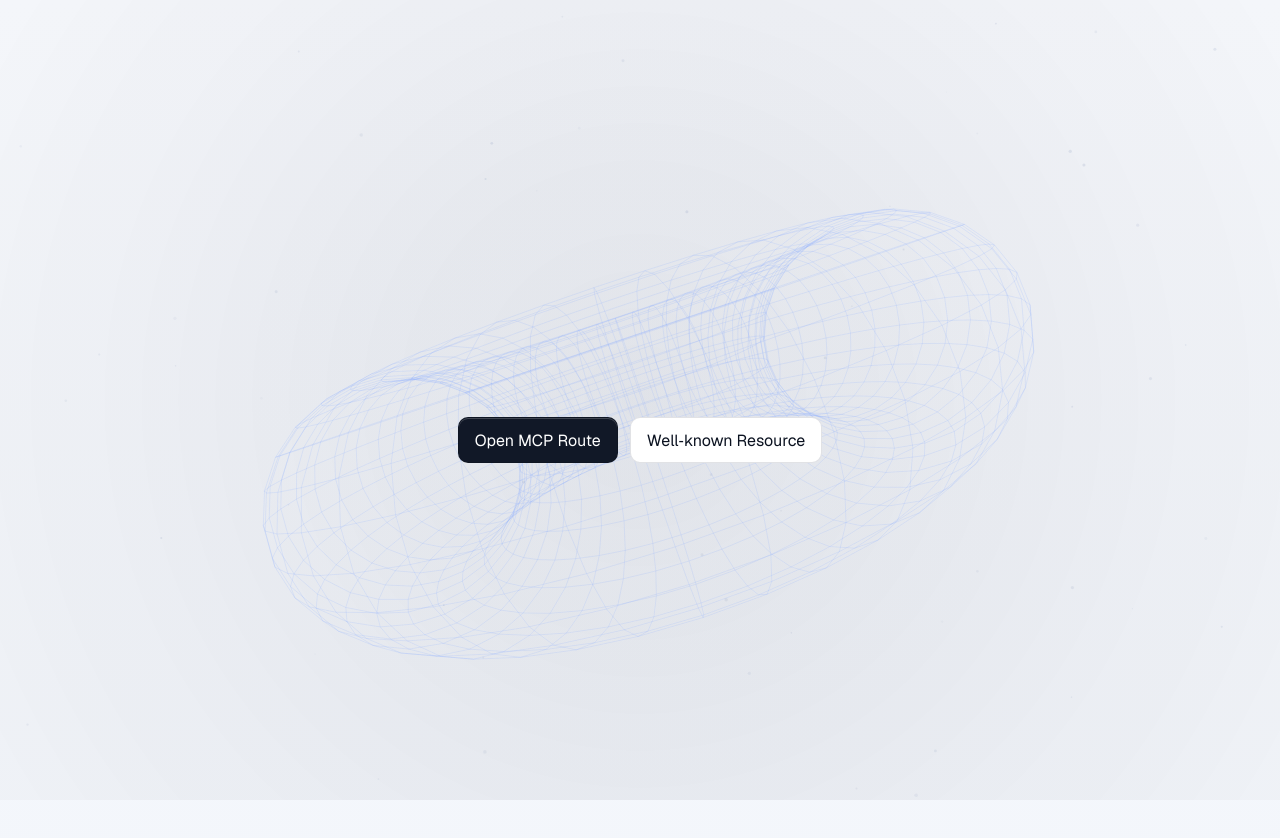
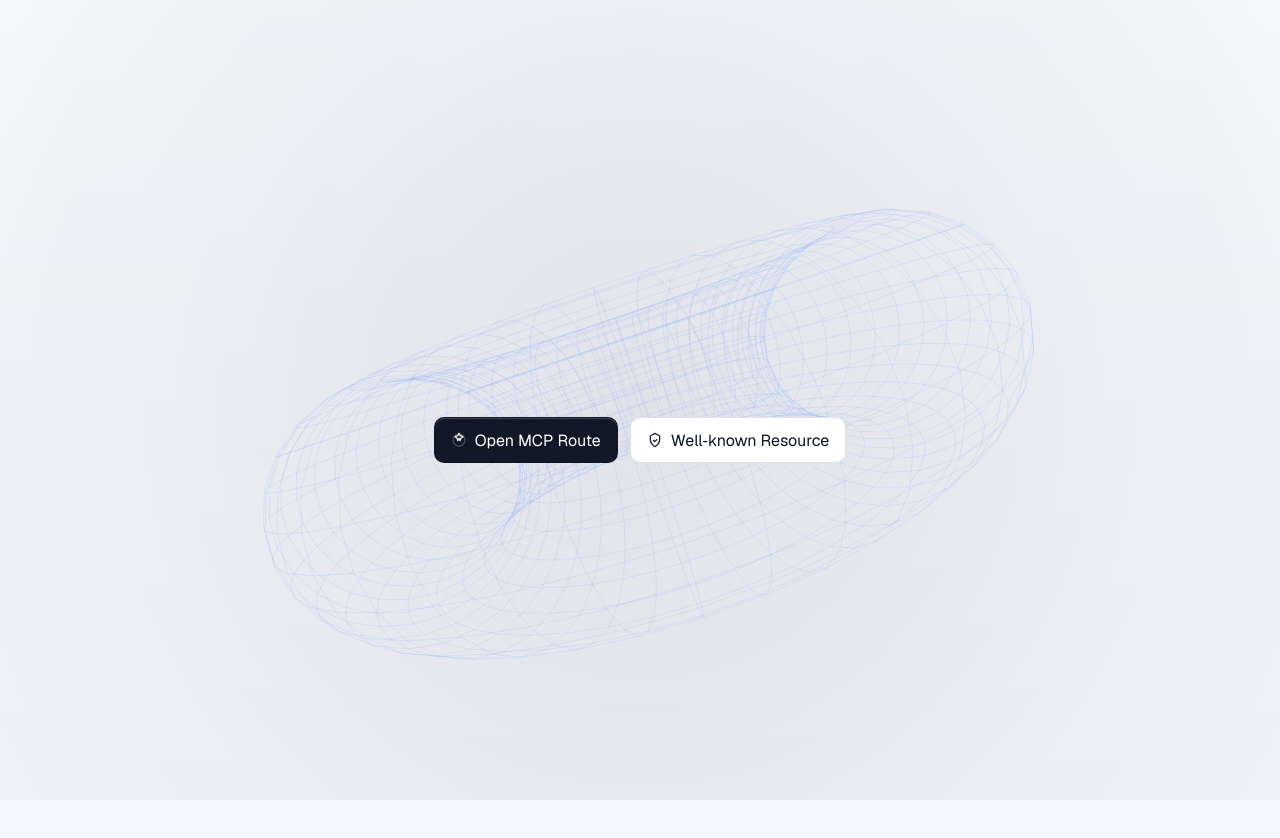
Before and after one commit to hitl-sh/mcp.hitl.sh, a Next.js app: page / in a window 1280 px wide. Shown: the top 838 px of the page. Built offline with nearby package versions, Linux system fonts and the light colour scheme.

Commit message:
feat: remove snowfall animation and add icons to navigation buttons

```diff
--- a/app/page.tsx
+++ b/app/page.tsx
@@ -150,86 +150,6 @@ function WireframeOrb() {
   );
 }
 
-function Snowfall() {
-  const canvasRef = React.useRef<HTMLCanvasElement | null>(null);
-  const animationRef = React.useRef<number | null>(null);
-
-  React.useEffect(() => {
-    const canvas = canvasRef.current!;
-    const maybeCtx = canvas.getContext('2d');
-    if (!maybeCtx) return;
-    const ctx = maybeCtx;
-
-    let width = (canvas.width = window.innerWidth);
-    let height = (canvas.height = window.innerHeight);
-
-    function onResize() {
-      width = canvas.width = window.innerWidth;
-      height = canvas.height = window.innerHeight;
-    }
-
-    window.addEventListener('resize', onResize);
-
-    const flakes = Array.from({ length: Math.max(60, Math.floor((width * height) / 60000)) }, () => ({
-      x: Math.random() * width,
-      y: Math.random() * height,
-      r: 0.6 + Math.random() * 1.2,
-      s: 0.15 + Math.random() * 0.35,
-      w: Math.random() * 1.2,
-      o: 0.15 + Math.random() * 0.35,
-    }));
-
-    const bg = ctx.createRadialGradient(width * 0.5, height * -0.2, 0, width * 0.5, height, Math.max(width, height));
-    bg.addColorStop(0, 'rgba(255,255,255,0.0)');
-    bg.addColorStop(1, 'rgba(255,255,255,0.0)');
-
-    function frame(t: number) {
-      ctx.clearRect(0, 0, width, height);
-      ctx.fillStyle = bg;
-      ctx.fillRect(0, 0, width, height);
-      ctx.save();
-      ctx.fillStyle = 'rgba(120,140,180,0.35)';
-
-      for (const f of flakes) {
-        f.y += f.s;
-        f.x += Math.sin((t * 0.0008 + f.y) * 0.6) * 0.2 + f.w * 0.05;
-        if (f.y > height + 5) {
-          f.y = -10;
-          f.x = Math.random() * width;
-        }
-        ctx.globalAlpha = f.o;
-        ctx.beginPath();
-        ctx.arc(f.x, f.y, f.r, 0, Math.PI * 2);
-        ctx.fill();
-      }
-
-      ctx.restore();
-      animationRef.current = requestAnimationFrame(frame);
-    }
-
-    animationRef.current = requestAnimationFrame(frame);
-
-    return () => {
-      if (animationRef.current) cancelAnimationFrame(animationRef.current);
-      window.removeEventListener('resize', onResize);
-    };
-  }, []);
-
-  return (
-    <canvas
-      ref={canvasRef}
-      style={{
-        position: 'fixed',
-        inset: 0,
-        width: '100%',
-        height: '100%',
-        pointerEvents: 'none',
-        zIndex: 1,
-      }}
-    />
-  );
-}
-
 export default function HomePage() {
   return (
     <main
@@ -242,8 +162,6 @@ export default function HomePage() {
       }}
     >
       <WireframeOrb />
-      <Snowfall />
-
       <div
         style={{
           display: 'flex',
@@ -270,7 +188,11 @@ export default function HomePage() {
             textDecoration: 'none',
           }}
         >
-            Open MCP Route
+          <svg aria-hidden="true" width="16" height="16" viewBox="0 0 24 24" fill="none" stroke="currentColor" strokeWidth="2" strokeLinecap="round" strokeLinejoin="round" style={{ marginRight: 8, opacity: 0.9 }}>
+            <path d="M12 2l1.8 3.6L18 7l-3.2 2.4L13.8 13 12 9.6 10.2 13l-1-3.6L6 7l4.2-1.4L12 2z"/>
+            <circle cx="12" cy="12" r="9" style={{ opacity: 0.25 }}></circle>
+          </svg>
+          <span>Open MCP Route</span>
         </Link>
         <Link
           href="/.well-known/oauth-protected-resource"
@@ -286,7 +208,11 @@ export default function HomePage() {
             textDecoration: 'none',
           }}
         >
-            Well‑known Resource
+          <svg aria-hidden="true" width="16" height="16" viewBox="0 0 24 24" fill="none" stroke="currentColor" strokeWidth="2" strokeLinecap="round" strokeLinejoin="round" style={{ marginRight: 8, opacity: 0.9 }}>
+            <path d="M12 2l7 4v5c0 5-3.5 9-7 11-3.5-2-7-6-7-11V6l7-4z"></path>
+            <path d="M9.5 12.5l2 2 3-3"></path>
+          </svg>
+          <span>Well‑known Resource</span>
         </Link>
       </div>
     </main>
```
Lines whose indentation alone changed are shown as unchanged.
